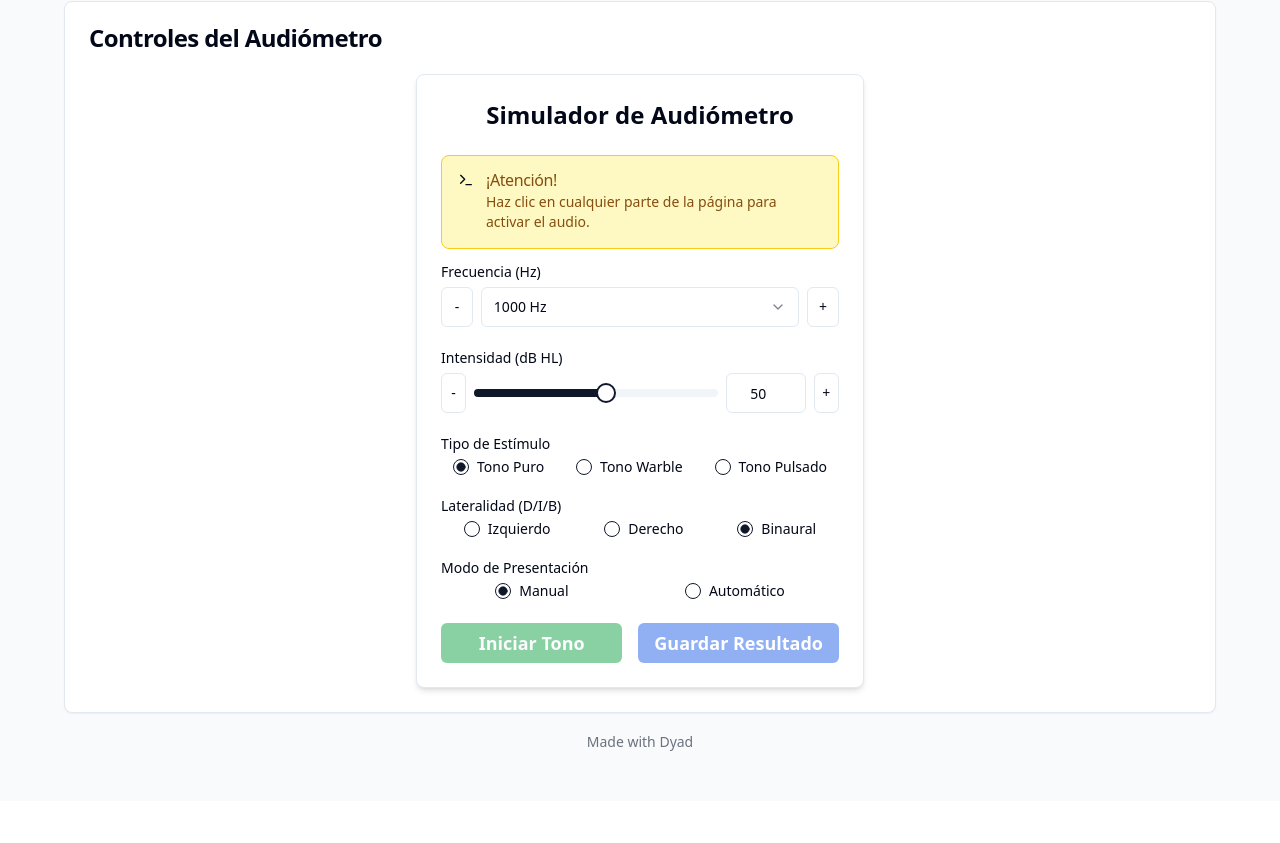
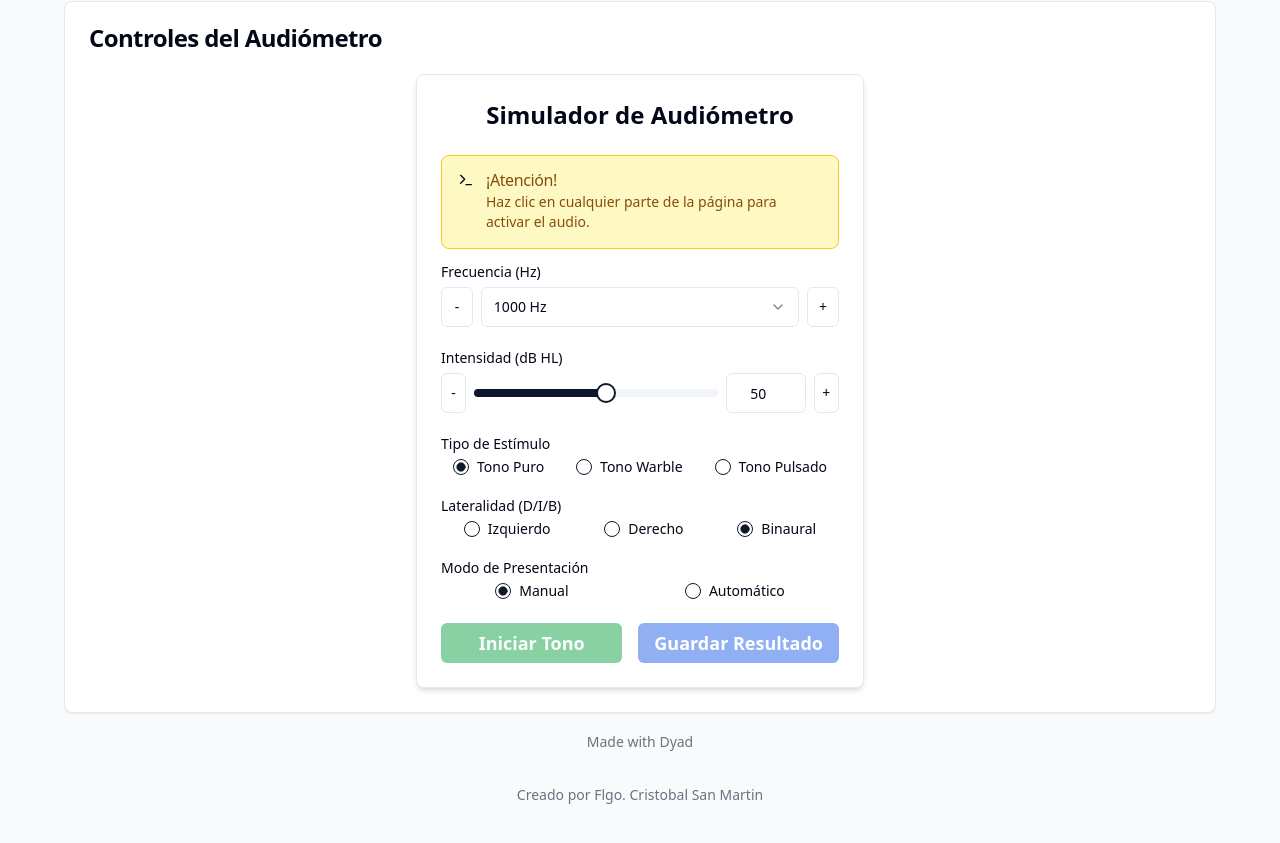
Before and after one commit to tufonoayuda-pixel/audiometro1, a React (Vite) app: page / in a window 1280 px wide. Shown: the part 167-1010 px from the top of the page. Before the commit the page ends 968 px from the top, so only its background shows below. Built offline with nearby package versions, Linux system fonts and the light colour scheme.

Commit message:
[dyad] wrote 1 file(s)

```diff
--- a/src/pages/AudiometerPage.tsx
+++ b/src/pages/AudiometerPage.tsx
@@ -163,6 +163,9 @@ const AudiometerPage = () => {
       </div>
 
       <MadeWithDyad />
+      <div className="p-4 text-center text-sm text-gray-500 dark:text-gray-400">
+        Creado por Flgo. Cristobal San Martin
+      </div>
     </div>
   );
 };
```
